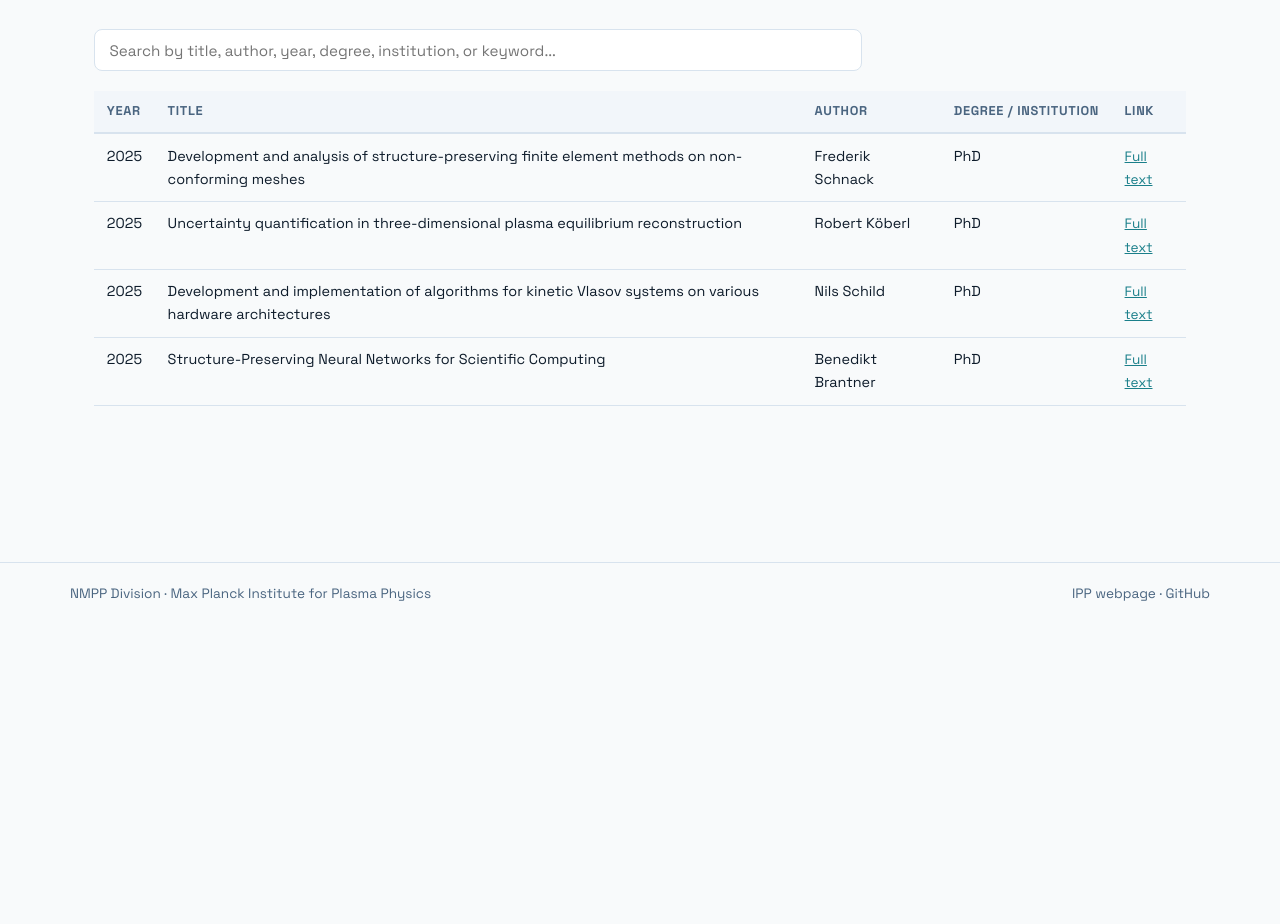
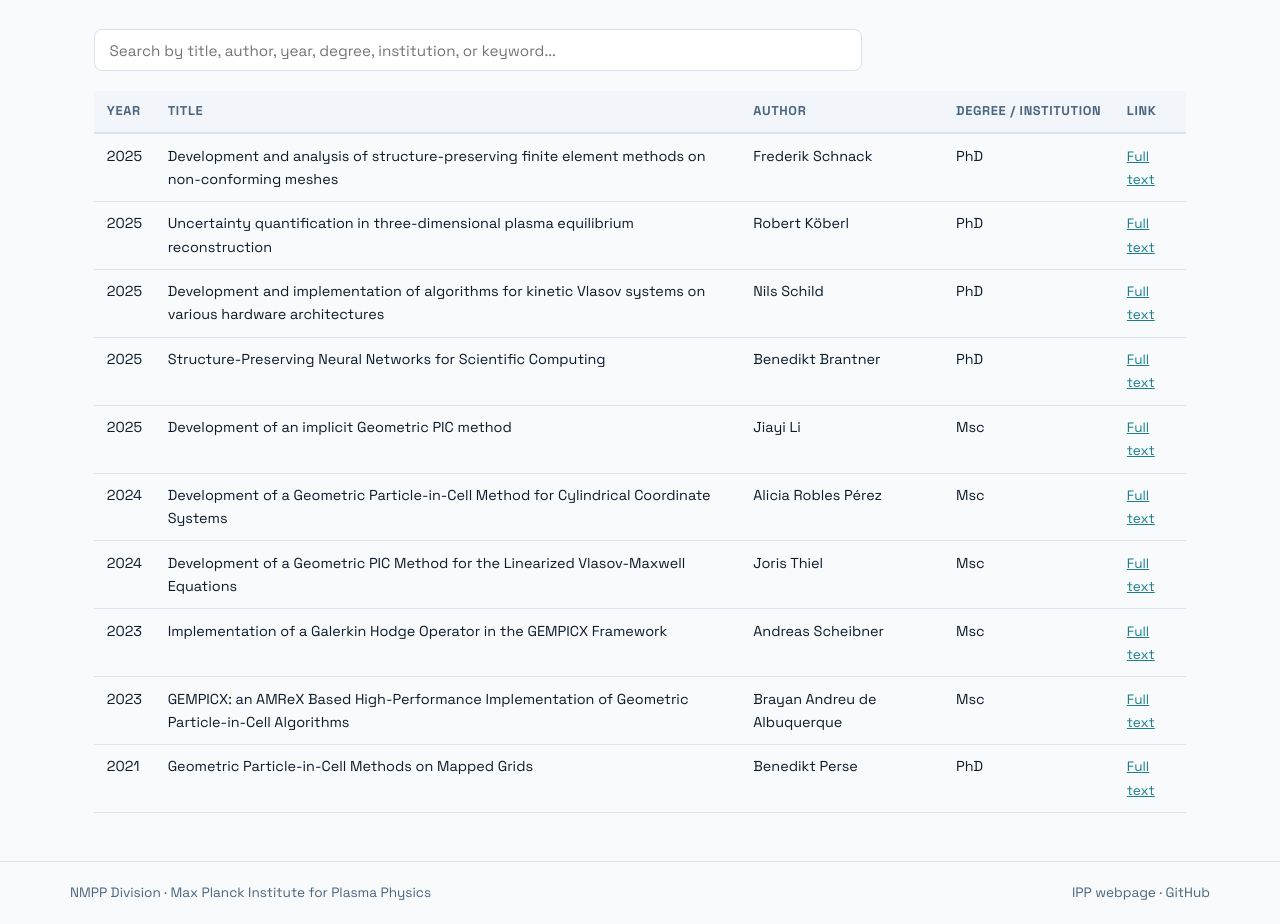
Before and after one commit to nmpp-hub/nmpp-hub.github.io, an Astro site: page /dissertations in a window 1280 px wide. Shown: the part 175-1099 px from the top of the page. Before the commit the page ends 800 px from the top, so only its background shows below. Built offline with nearby package versions, Linux system fonts and the light colour scheme; Astro itself is replaced by a stand-in of ours.

Commit message:
Added missing gemipic dissertations (#15)

```diff
--- a/src/pages/dissertations.astro
+++ b/src/pages/dissertations.astro
@@ -50,6 +50,48 @@ import Base from '../layouts/Base.astro';
           <td>PhD</td>
           <td><a href="https://mediatum.ub.tum.de/?id=1754855">Full text</a></td>
         </tr>
+        <tr>
+          <td>2025</td>
+          <td>Development of an implicit Geometric PIC method</td>
+          <td>Jiayi Li</td>
+          <td>Msc</td>
+          <td><a href="https://gitlab.mpcdf.mpg.de/gempic/gempic/-/wikis/uploads/0eeb1e3836bed9ce95b4c154d631fc71/Development_of_an_implicit_Geometric_PIC_method-Jiayi-Li.pdf">Full text</a></td>
+        </tr>
+        <tr>
+          <td>2024</td>
+          <td>Development of a Geometric Particle-in-Cell Method for Cylindrical Coordinate Systems</td>
+          <td>Alicia Robles Pérez</td>
+          <td>Msc</td>
+          <td><a href="https://gitlab.mpcdf.mpg.de/gempic/gempic/-/wikis/uploads/0236ffa4ace37242ce0cae6163862c08/RoblesPerez_Thesis.pdf">Full text</a></td>
+        </tr>
+        <tr>
+          <td>2024</td>
+          <td>Development of a Geometric PIC Method for the Linearized Vlasov-Maxwell Equations</td>
+          <td>Joris Thiel</td>
+          <td>Msc</td>
+          <td><a href="https://gitlab.mpcdf.mpg.de/gempic/gempic/-/wikis/uploads/ee7b814e95d5e5cb487540b67cadcdef/Thiel_Abschlussarbeit.pdf">Full text</a></td>
+        </tr>
+        <tr>
+          <td>2023</td>
+          <td>Implementation of a Galerkin Hodge Operator in the GEMPICX Framework</td>
+          <td>Andreas Scheibner</td>
+          <td>Msc</td>
+          <td><a href="https://gitlab.mpcdf.mpg.de/gempic/gempic/-/wikis/uploads/512499465fab766940ddc4fc873d58b0/Master_Thesis_Final_mitUnterschrift.pdf">Full text</a></td>
+        </tr>
+        <tr>
+          <td>2023</td>
+          <td>GEMPICX: an AMReX Based High-Performance Implementation of Geometric Particle-in-Cell Algorithms</td>
+          <td>Brayan Andreu de Albuquerque</td>
+          <td>Msc</td>
+          <td><a href="https://gitlab.mpcdf.mpg.de/gempic/gempic/-/wikis/uploads/2e060474713417c776b8fefe07f61253/MasterThesis_Brayan.pdf">Full text</a></td>
+        </tr>
+        <tr>
+          <td>2021</td>
+          <td>Geometric Particle-in-Cell Methods on Mapped Grids</td>
+          <td>Benedikt Perse</td>
+          <td>PhD</td>
+          <td><a href="https://mediatum.ub.tum.de/1641472">Full text</a></td>
+        </tr>
       </tbody>
     </table>
   </div>
```
